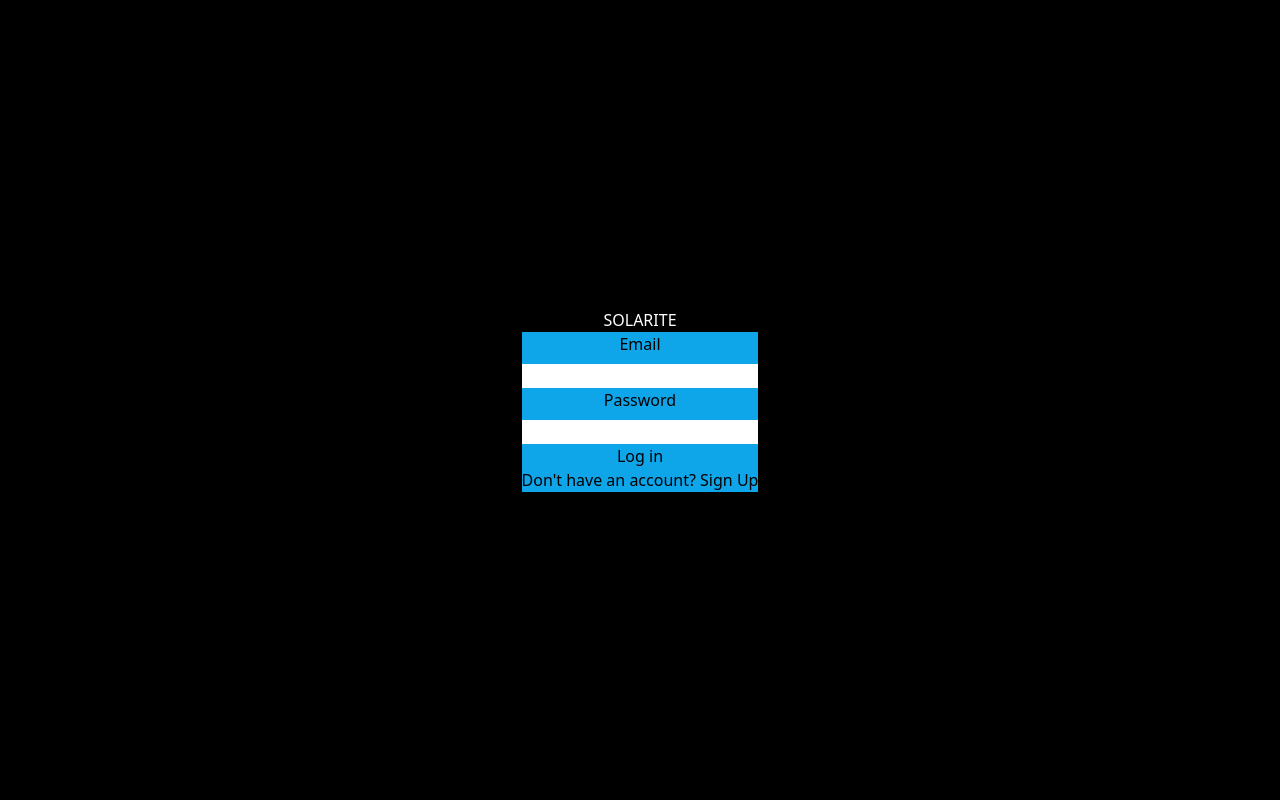
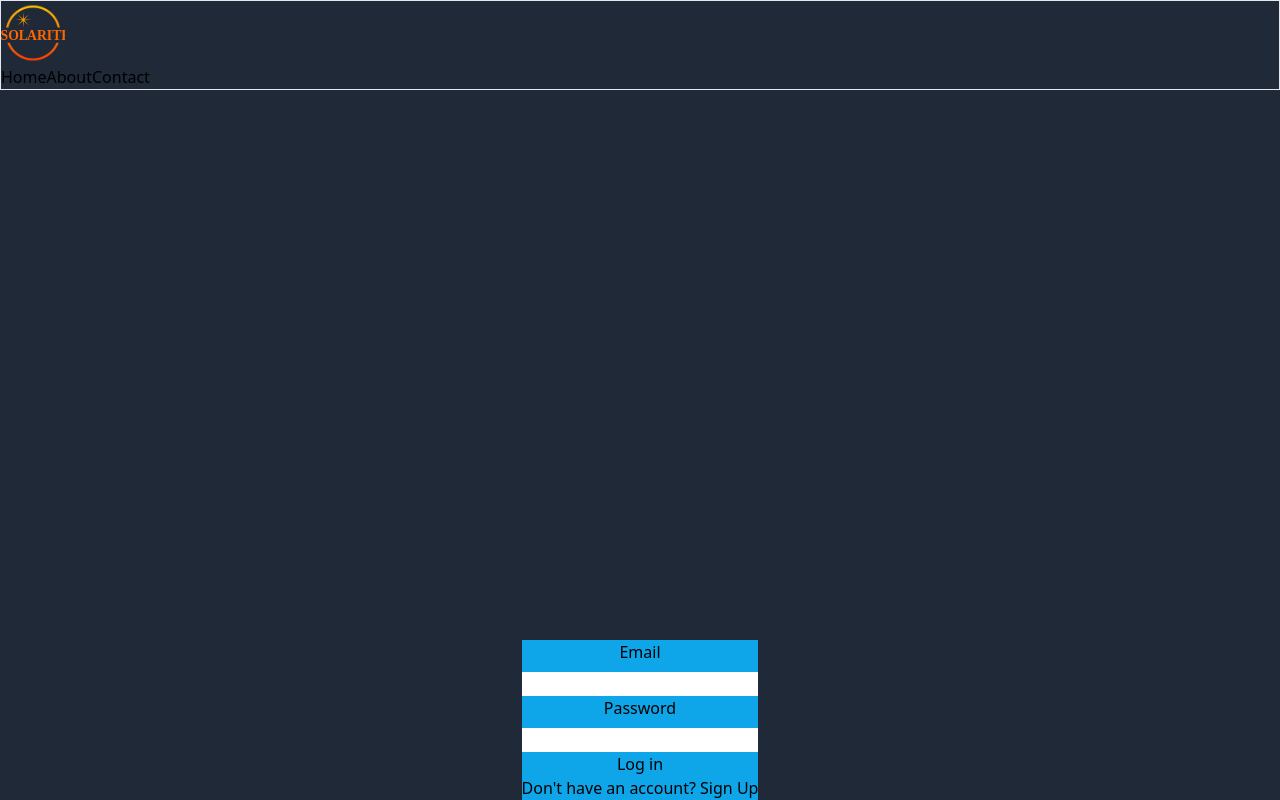
Before and after one commit to chingu-voyages/v52-tier2-team-25, a React (Vite) app in the folder solarite/: page / in a window 1280 px wide. Built offline with nearby package versions, Linux system fonts and the light colour scheme.

Commit message:
added landing

```diff
--- a/solarite/src/App.jsx
+++ b/solarite/src/App.jsx
@@ -1,14 +1,15 @@
 import { Login } from "./pages/Login/Login"
+import { Landing } from "./pages/Landing/Landing"
 
 
 const App = () => {
 
   return (
-    <div className="bg-black text-center h-screen w-full flex justify-center items-center flex-col">
-      <h1 className="text-white">SOLARITE</h1>
+    <div className="bg-gray-800 text-center h-screen w-full flex justify-center items-center flex-col">
+      <Landing />
       <Login/>
     </div>
   )
 }
 
-export default App
+export default App;
```
